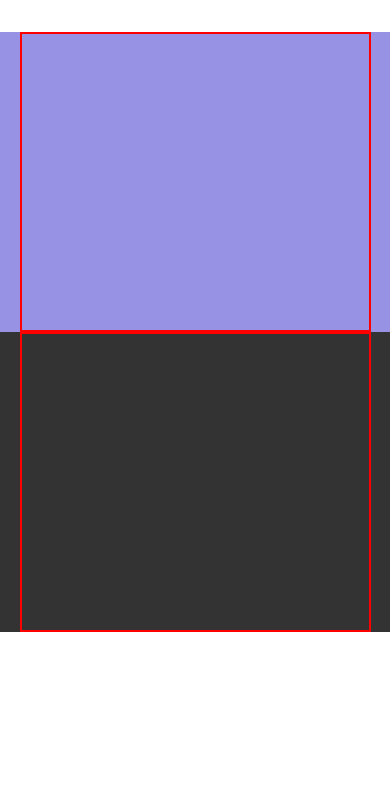
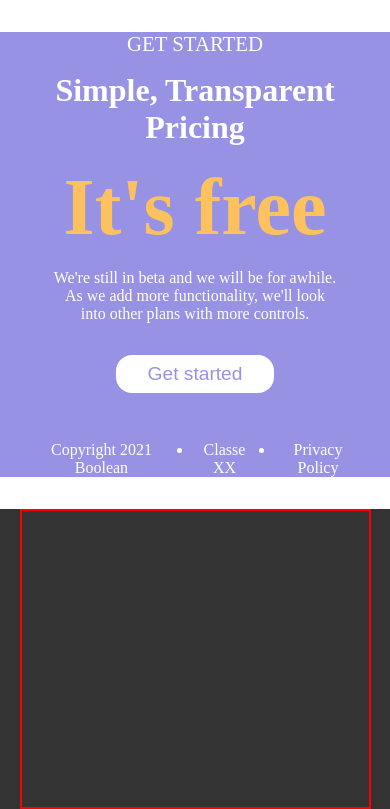
Before and after one commit to manuelcamaioni/htmlcss-responsive-layout, a plain HTML site: page index.html in a window 390 px wide. Shown: the part 7190-7999 px from the top of the page. Before the commit the page ends 7822 px from the top, so only its background shows below. Drawn offline with Linux system fonts and the light colour scheme.

Commit message:
added responsive elements to sixth section

```diff
--- a/index.html
+++ b/index.html
@@ -261,7 +261,22 @@
 
         <section class="sixth-section purple-bg">
             <div class="container-2">
-                <div class="info-box highlight"></div>
+                <div class="info-box">
+                    <h1>Get started</h1>
+                    <h2>Simple, Transparent Pricing</h2>
+
+                    <p class="yellow-text">It's free</p>
+                    <p>
+                        We're still in beta and we will be for awhile. As we add more functionality, we'll look into other plans with more controls.
+                    </p>
+                    <button><a href="#">Get started</a></button>
+
+                    <ul class="flex">
+                        <li>Copyright 2021 Boolean</li>
+                        <li>Classe XX</li>
+                        <li><a href="#">Privacy Policy</a></li>
+                    </ul>
+                </div>
             </div>
         </section>
 
--- a/style.css
+++ b/style.css
@@ -40,6 +40,9 @@ button{
 
 .yellow-text{
     color: #fdc15f;
+    font-size: 5rem;
+    margin: 1.5rem 0;
+    font-weight: bolder;
 }
 
 .flex{
@@ -377,14 +380,57 @@ h1.number{
     border-radius: 1rem;
 }
 
-/************* FIFTH SECTION RULES *************/
+/************* SIXTH SECTION RULES *************/
 
 .sixth-section{
     margin-bottom: 0;
 }
 
 .info-box{
-    height: 300px;
+    text-align: center;
+    color: white;
+}
+
+.info-box h1{
+    margin: 1rem 0;
+    font-size: 1.3rem;
+    font-weight: normal;
+    text-transform: uppercase;
+}
+
+.info-box h2{
+    font-size: 2rem;
+    font-weight: bold;
+    margin: 1rem 0;
+}
+
+.info-box p{
+    margin: 0 2rem 1rem;
+}
+
+.info-box button{
+    background-color: white;
+    padding: .5rem 2rem;
+    margin: 1rem 0;
+    border-radius: 1rem;
+}
+
+.info-box button a{
+    color: #9792e4;
+    font-size: 1.2rem;
+}
+
+.info-box ul{
+    justify-content: center;
+    margin: 2rem 0;
+}
+
+.info-box ul li{
+    margin: 0 .6rem;
+}
+
+.info-box ul :first-child{
+    list-style-type: none;
 }
 
 .info-footer{
```
